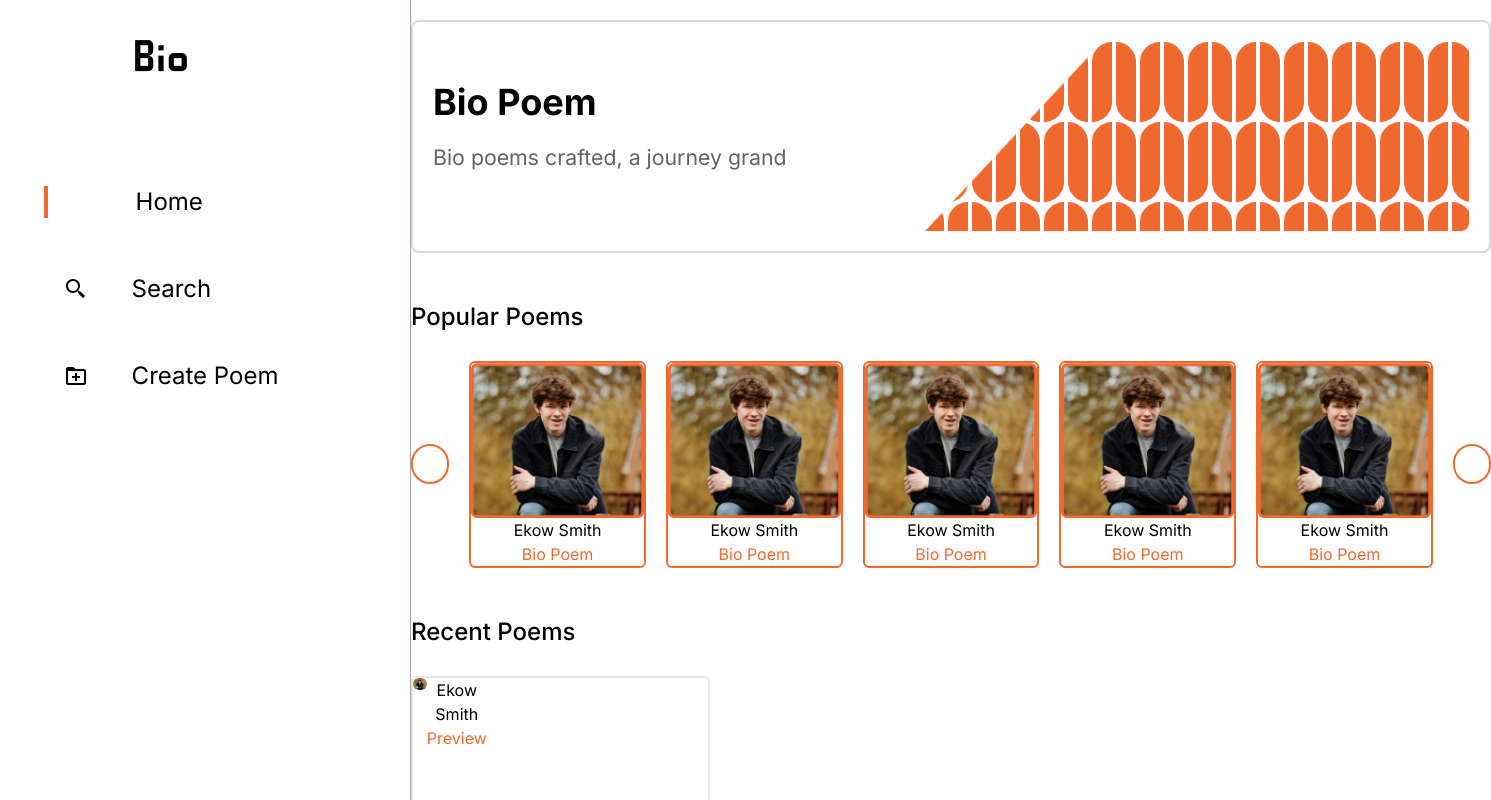
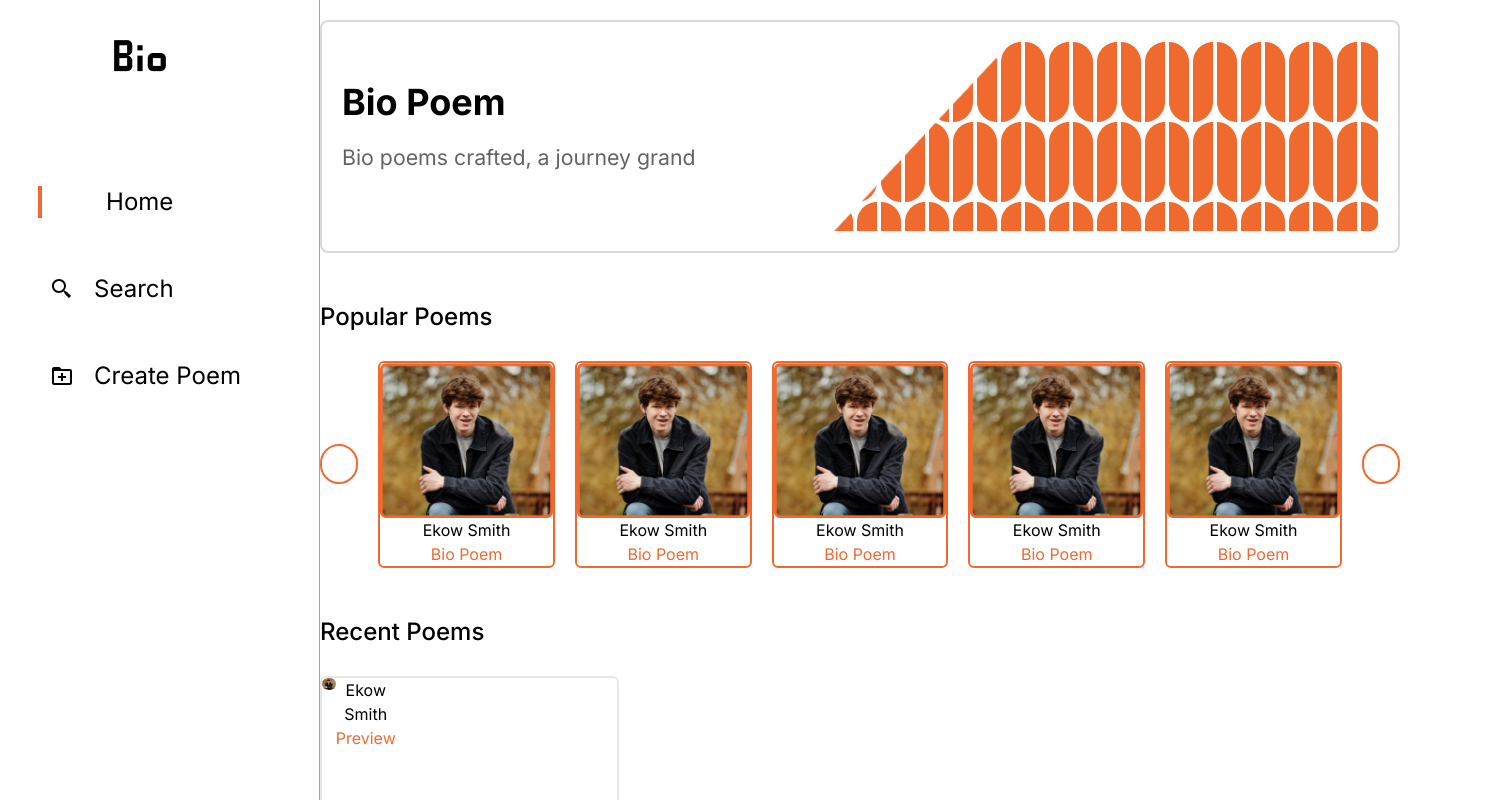
Before and after one commit to AmaliTech-Training-Academy/bio-poem, a React (Vite) app in the folder Frontend/: page / in a window 1280 px wide. Shown: the top 800 px of the page, 1491 px wide, since content can reach past the window. Built offline with nearby package versions, Linux system fonts and the light colour scheme; some icons are missing.

Commit message:
Worked on responsiveness

```diff
--- a/Frontend/index.html
+++ b/Frontend/index.html
@@ -2,7 +2,7 @@
 <html lang="en">
   <head>
     <meta charset="UTF-8" />
-    <link rel="icon" type="image/svg+xml" href="" />
+    <link rel="icon" type="image/svg+xml" href="./src/assets/logo.png" />
     <link rel="stylesheet" href="./src/index.css">
     <meta name="viewport" content="width=device-width, initial-scale=1.0" />
     <title>Bio-Poem</title>
--- a/Frontend/src/components/CreatePoemHeader.tsx
+++ b/Frontend/src/components/CreatePoemHeader.tsx
@@ -2,7 +2,7 @@ import design from '../assets/header-img.png'
 
 export const CreatePoemHeader = () => {
   return (
-    <div className='flex bg-customOrange rounded-[21px] py-4 pl-12 pr-5'>
+    <div className='flex bg-customOrange rounded-[21px] py-4 lg:pl-6 xl:pl-12 lg:pr-2 xl:pr-5'>
         <div className='text-white flex flex-col justify-between w-5/12'>
             <div className='text-3xl'>Bio Poem</div>
             <div>Answer questions below to create your poem</div>
--- a/Frontend/src/components/ProgressStepper.tsx
+++ b/Frontend/src/components/ProgressStepper.tsx
@@ -9,7 +9,7 @@ export const ProgressStepper: React.FC<Props> = ({currentPage}) => {
 
 
   return (
-    <div className='w-2/6 mx-auto'>
+    <div className='lg:w-3/6 xl:w-2/6 mx-auto'>
     <Stepper
       steppers={["1", "2", "3", "4", "5"]}
       lineStyle	= {{background: '#D1D5DB' }}
--- a/Frontend/src/components/SideBar.tsx
+++ b/Frontend/src/components/SideBar.tsx
@@ -16,23 +16,23 @@ const SideBar = () => {
 
 
   return (
-    <div className='min-h-screen border-r border-gray-400 border-r-1 pr-28 pl-6 pt-10 pb-4 ' id='sidebar'>
+    <div className='min-h-screen border-r border-gray-400 border-r-1 lg:px-4 xl:pr-14 pl-6 pt-10 pb-4 w-3/12' id='sidebar'>
         <img src={logo} alt='logo' className='m-auto'/>
         <div className='text-2xl font-normal mt-[114px] w-fit m-auto'>
             <NavLink to={'/'} >
                 <div className={`flex items-center cursor-pointer` }
             >
-                    <LiaHomeSolid className='ml-5'/> <p className='ml-11'>Home</p>
+                    <LiaHomeSolid className='lg:ml-3 xl:ml-5'/> <p className='lg:ml-5 ml-11'>Home</p>
                 </div>
             </NavLink>
             <div className={`flex items-center my-[55px] cursor-pointer`}
                 >
-                <BiSearchAlt2 className='ml-5'/><p className='ml-11'>Search</p>
+                <BiSearchAlt2 className='lg:ml-3 ml-5'/><p className='lg:ml-5 ml-11'>Search</p>
             </div>
             <NavLink to={'/create'}>
                 <div className={`flex items-center cursor-pointer`}
                     >
-                    <BiFolderPlus className='ml-5'/><p className='ml-11'>Create Poem</p >
+                    <BiFolderPlus className='lg:ml-3 ml-5'/><p className='lg:ml-5 ml-11'>Create Poem</p >
                 </div>
             </NavLink>
         </div>
--- a/Frontend/src/pages/CreatePoem.tsx
+++ b/Frontend/src/pages/CreatePoem.tsx
@@ -9,7 +9,7 @@ export const CreatePoem = () => {
         {/* <div className='w-3/12'></div> */}
         <SideBar/>
         {/* Main Content */}
-        <div className='pt-4 w-9/12 pl-10 pr-14'>
+        <div className='pt-4 w-9/12 lg:px-5 xl:pl-10 xl:pr-14'>
             <CreatePoemHeader/>
             <CreatePoemContent/>
         </div>
```
